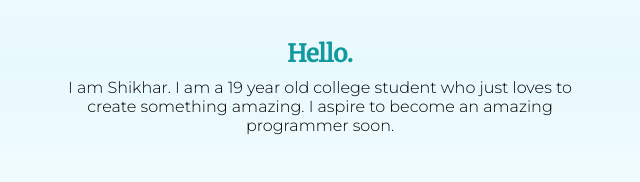
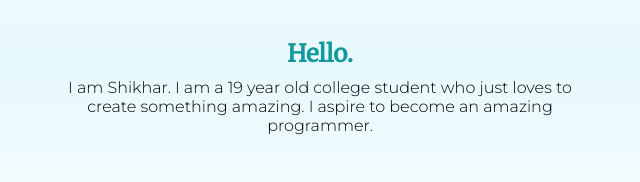
Before and after one commit to rook-uie/Project-4, a plain HTML site: page index.html in a window 1280 px wide. Shown: the part 855-1037 px from the top of the page, 320-960 px from the left. Drawn offline with Linux system fonts and the light colour scheme.

Commit message:
Update index.html

```diff
--- a/index.html
+++ b/index.html
@@ -45,7 +45,7 @@
         <div class="profile">
           <img class="profile-img" src="img/boy.png" alt="my-image">
           <h2>Hello.</h2>
-          <p>I am Shikhar. I am a 19 year old college student who just loves to create something amazing. I aspire to become an amazing programmer soon.</p>
+          <p>I am Shikhar. I am a 19 year old college student who just loves to create something amazing. I aspire to become an amazing programmer.</p>
         </div>
         <hr>
         <div class="skills">
```
